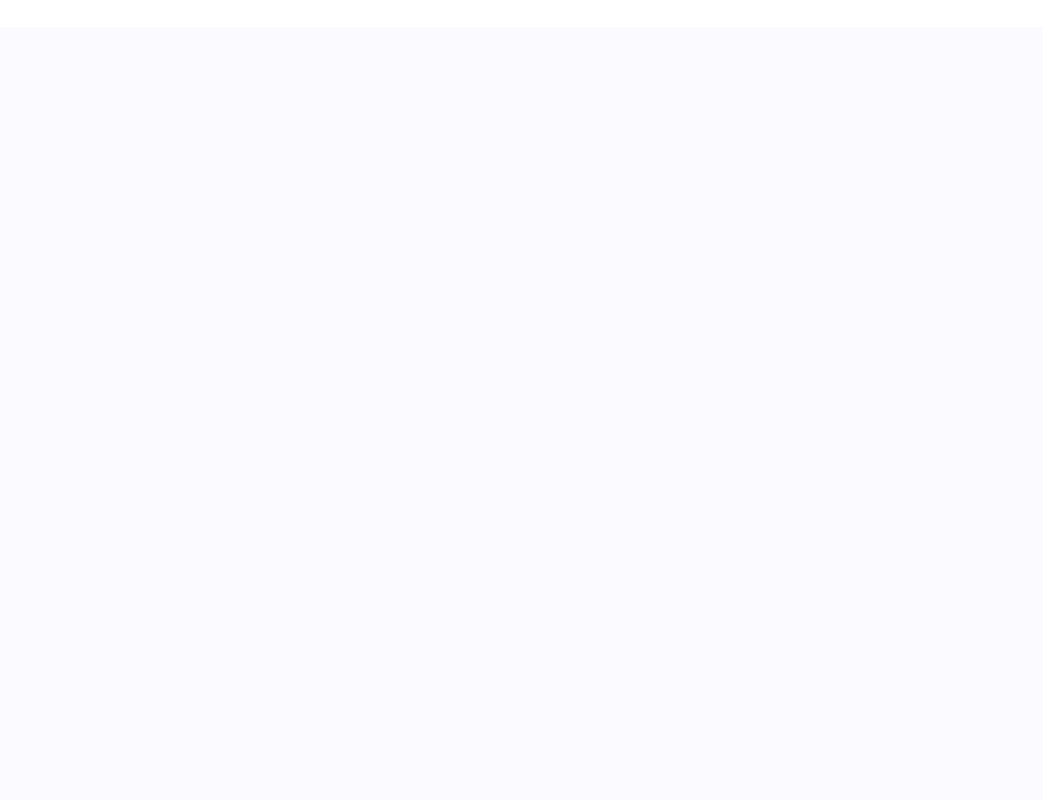
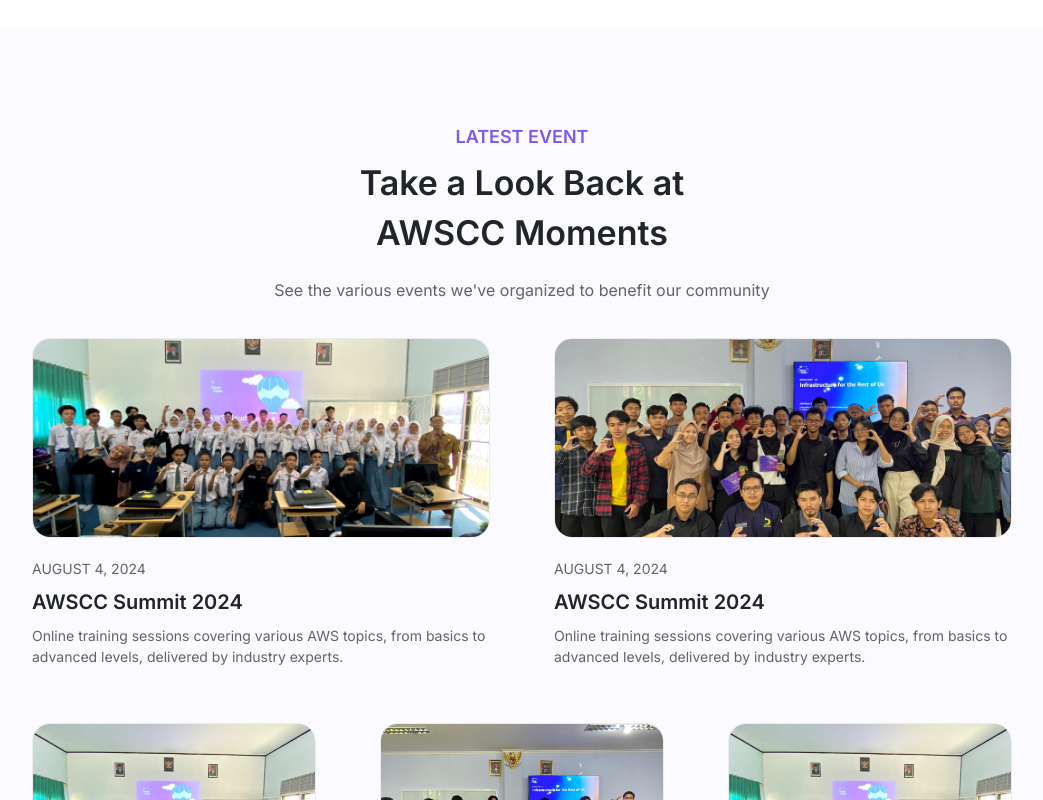
Before and after one commit to xrafffcode/awscc-web, a Vue app: page / in a window 1280 px wide. Shown: the part 1840-2640 px from the top of the page, without its empty margins (118-1161 px from the left). Before the commit the page ends 1867 px from the top, so only its background shows below. Built offline with nearby package versions, Linux system fonts and the light colour scheme.

Commit message:
feat: event

```diff
--- a/src/assets/css/responsive.scss
+++ b/src/assets/css/responsive.scss
@@ -74,4 +74,5 @@
     .swiper-3d .swiper-slide-shadow {
         display: none;
     }
+
 }
--- a/src/assets/css/style.scss
+++ b/src/assets/css/style.scss
@@ -234,6 +234,49 @@
     border-radius: 18px;
 }
 
+.event-card {
+    border-radius: 18px;
+    padding: 20px;
+    transition: 0.3s all ease;
+}
+
+.event-card:hover {
+    cursor: pointer;
+    color: rgba(124, 90, 237, 1) !important;
+}
+
+.event-card-image img {
+    width: 100%;
+    border-radius: 18px;
+    border: 1px solid rgba(0, 0, 0, 0.06);
+    height: 200px;
+    object-fit: cover;
+}
+
+.event-card-body {
+    margin-top: 20px;
+}
+
+.event-card-date {
+    font-weight: 400;
+    font-size: 14px;
+    line-height: 21px;
+    color: rgba(100, 97, 107, 1);
+}
+
+.event-card-title {
+    font-weight: 600;
+    font-size: 20px;
+    line-height: 30px;
+}
+
+.event-card-description {
+    font-weight: 400;
+    font-size: 14px;
+    line-height: 21px;
+    color: rgba(100, 97, 107, 1);
+}
+
 .py-5 {
     padding-top: 6rem !important;
     padding-bottom: 6rem !important;
--- /dev/null
+++ b/src/components/HomeEvent.vue
@@ -0,0 +1,90 @@
+<script setup>
+import { ref } from 'vue'
+
+import 'swiper/css'
+
+import { Pagination } from 'swiper/modules'
+import { Swiper, SwiperSlide } from 'swiper/vue'
+
+const modules = [Pagination]
+
+const event = ref([
+    {
+        image: new URL('@/assets/images/event/1.jpeg', import.meta.url).href,
+        date: 'AUGUST 4, 2024',
+        title: 'AWSCC Summit 2024',
+        description: 'Online training sessions covering various AWS topics, from basics to advanced levels, delivered by industry experts.'
+    },
+    {
+        image: new URL('@/assets/images/event/2.jpeg', import.meta.url).href,
+        date: 'AUGUST 4, 2024',
+        title: 'AWSCC Summit 2024',
+        description: 'Online training sessions covering various AWS topics, from basics to advanced levels, delivered by industry experts.'
+    },
+    {
+        image: new URL('@/assets/images/event/1.jpeg', import.meta.url).href,
+        date: 'AUGUST 4, 2024',
+        title: 'AWSCC Summit 2024',
+        description: 'Online training sessions covering various AWS topics, from basics to advanced levels, delivered by industry experts.'
+    },
+    {
+        image: new URL('@/assets/images/event/2.jpeg', import.meta.url).href,
+        date: 'AUGUST 4, 2024',
+        title: 'AWSCC Summit 2024',
+        description: 'Online training sessions covering various AWS topics, from basics to advanced levels, delivered by industry experts.'
+    },
+    {
+        image: new URL('@/assets/images/event/1.jpeg', import.meta.url).href,
+        date: 'AUGUST 4, 2024',
+        title: 'AWSCC Summit 2024',
+        description: 'Online training sessions covering various AWS topics, from basics to advanced levels, delivered by industry experts.'
+    },
+])
+
+
+</script>
+
+<template>
+    <section class="event py-5" id="event">
+        <div class="container">
+            <h3 class="title text-center">LATEST EVENT</h3>
+            <h1 class="heading text-center">Take a Look Back at <br> AWSCC Moments</h1>
+            <p class="description text-center">See the various events we've organized to benefit our community</p>
+
+            <div class="row justify-content-center px-5 d-none d-md-flex d-lg-flex">
+                <div class="col-12 col-md-6" :class="index >= 2 ? 'col-lg-4' : 'col-lg-6'"
+                    v-for="(item, index) in event" :key="index">
+                    <div class="event-card">
+                        <div class="event-card-image">
+                            <img :src="item.image" alt="event-image" class="img-fluid">
+                        </div>
+
+                        <div class="event-card-body">
+                            <h3 class="event-card-date">{{ item.date }}</h3>
+                            <h3 class="event-card-title">{{ item.title }}</h3>
+                            <p class="event-card-description">{{ item.description }}</p>
+                        </div>
+                    </div>
+                </div>
+            </div>
+        </div>
+
+        <div class="d-flex d-md-none d-lg-none">
+            <swiper :grabCursor="true" :modules="modules" class="mySwiper" :spaceBetween="10" :slidesPerView="1.2">
+                <swiper-slide v-for="(item, index) in event" :key="index">
+                    <div class="event-card">
+                        <div class="event-card-image">
+                            <img :src="item.image" alt="event-image" class="img-fluid">
+                        </div>
+
+                        <div class="event-card-body">
+                            <h3 class="event-card-date">{{ item.date }}</h3>
+                            <h3 class="event-card-title">{{ item.title }}</h3>
+                            <p class="event-card-description">{{ item.description }}</p>
+                        </div>
+                    </div>
+                </swiper-slide>
+            </swiper>
+        </div>
+    </section>
+</template>
--- a/src/views/HomeView.vue
+++ b/src/views/HomeView.vue
@@ -2,6 +2,7 @@
 import HomeHero from '@/components/HomeHero.vue'
 import HomeAbout from '@/components/HomeAbout.vue'
 import HomeActivity from '@/components/HomeActivity.vue'
+import HomeEvent from '@/components/HomeEvent.vue'
 import GoToTop from '@/components/GoToTop.vue'
 </script>
 
@@ -9,5 +10,6 @@
   <HomeHero />
   <HomeAbout />
   <HomeActivity />
+  <HomeEvent />
   <GoToTop />
 </template>
```
Also changed, not shown: src/assets/images/event/1.jpeg (added), src/assets/images/event/2.jpeg (added).
